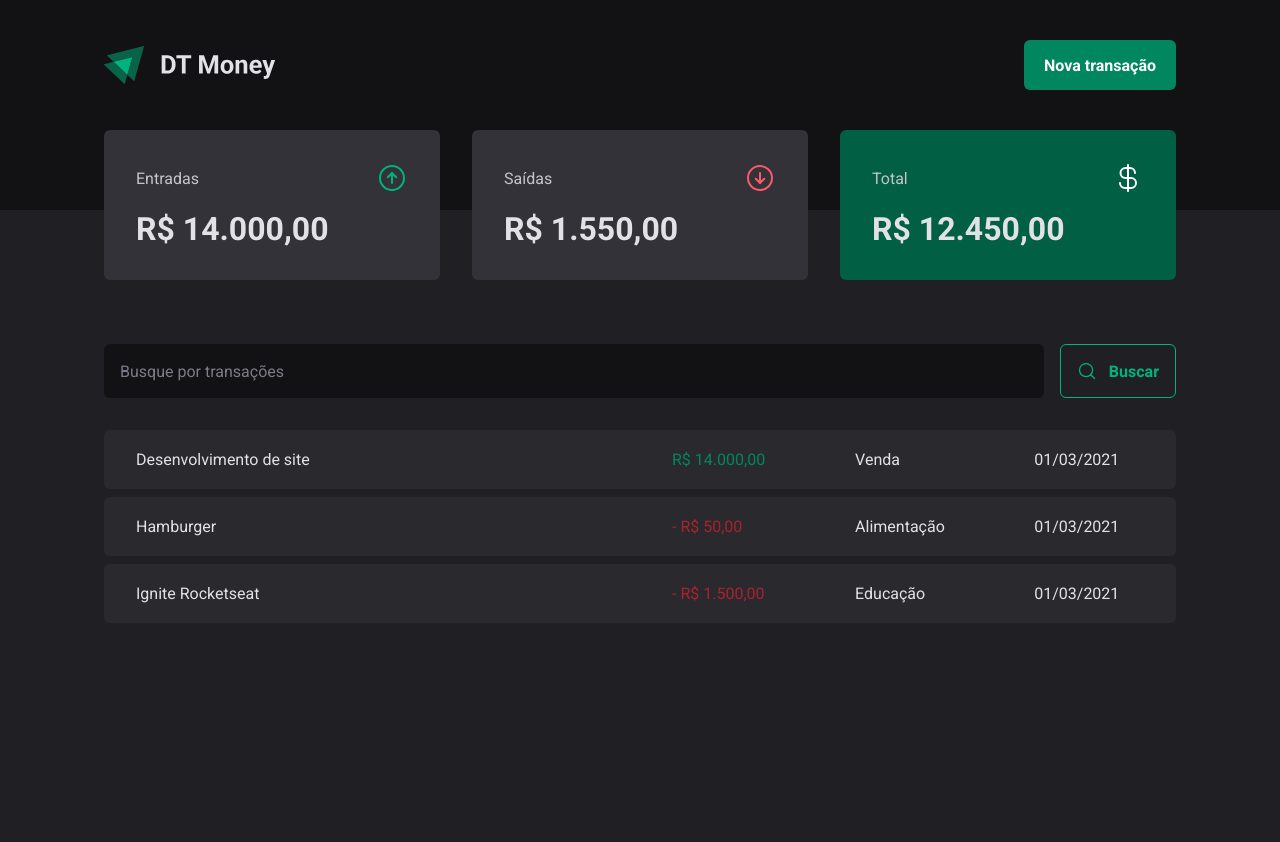
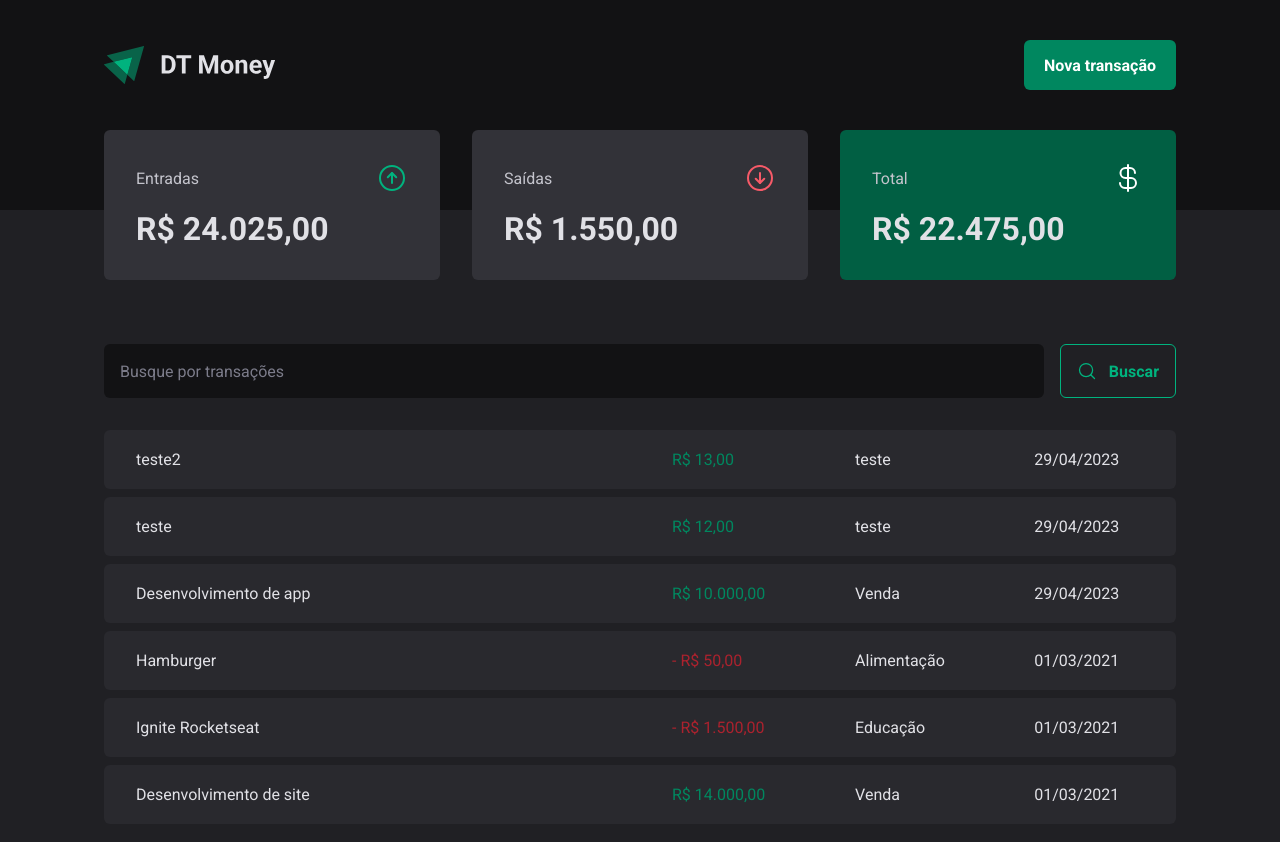
Before and after one commit to fabio-beutler/ignite-03-dt-money, a React (Vite) app: page / in a window 1280 px wide. Shown: the top 842 px of the page. Before the commit the page ends 800 px from the top, so only its background shows below. Built offline with nearby package versions, Linux system fonts and the light colour scheme; data requests are answered from the project's data file.

Commit message:
Conexão com a API - Criando nova transação

```diff
--- a/server.json
+++ b/server.json
@@ -23,6 +23,30 @@
       "category": "Educação",
       "amount": 1500,
       "createdAt": "2021-03-01T12:23:44.000Z"
+    },
+    {
+      "description": "Desenvolvimento de app",
+      "amount": 10000,
+      "category": "Venda",
+      "type": "income",
+      "createdAt": "2023-04-29T00:24:19.937Z",
+      "id": 4
+    },
+    {
+      "description": "teste",
+      "amount": 12,
+      "category": "teste",
+      "type": "income",
+      "createdAt": "2023-04-29T00:33:46.957Z",
+      "id": 5
+    },
+    {
+      "description": "teste2",
+      "amount": 13,
+      "category": "teste",
+      "type": "income",
+      "createdAt": "2023-04-29T00:35:27.891Z",
+      "id": 6
     }
   ]
 }
--- a/src/components/NewTransactionModal/index.tsx
+++ b/src/components/NewTransactionModal/index.tsx
@@ -10,6 +10,8 @@ import {
 import * as zod from 'zod';
 import { Controller, useForm } from 'react-hook-form';
 import { zodResolver } from '@hookform/resolvers/zod';
+import { api } from '../../lib/axios';
+import { useTransactionsContext } from '../../hooks/useTransactionsContext';
 
 const newTransactionFormSchema = zod.object({
   description: zod.string().min(3, 'Descrição muito curta'),
@@ -23,11 +25,14 @@ const newTransactionFormSchema = zod.object({
 type NewTransactionFormData = zod.infer<typeof newTransactionFormSchema>;
 
 export function NewTransactionModal() {
+  const { createTransaction } = useTransactionsContext();
+
   const {
+    control,
     register,
     handleSubmit,
     formState: { isSubmitting },
-    control,
+    reset,
   } = useForm<NewTransactionFormData>({
     resolver: zodResolver(newTransactionFormSchema),
     defaultValues: {
@@ -35,9 +40,9 @@ export function NewTransactionModal() {
     },
   });
 
-  async function handleCreateNewTransaction(data: NewTransactionFormData) {
-    await new Promise((resolve) => setTimeout(resolve, 2000));
-    console.log(data);
+  async function handleCreateNewTransaction(inputData: NewTransactionFormData) {
+    await createTransaction(inputData);
+    reset();
   }
 
   return (
--- a/src/contexts/TransactionsContext.tsx
+++ b/src/contexts/TransactionsContext.tsx
@@ -17,6 +17,9 @@ interface TransactionsProviderProps {
 interface TransactionsContextType {
   transactions: Transaction[];
   fetchTransactions: (query?: string) => Promise<void>;
+  createTransaction: (
+    transaction: Omit<Transaction, 'id' | 'createdAt'>
+  ) => Promise<void>;
 }
 
 export const TransactionsContext = createContext<TransactionsContextType>(
@@ -30,9 +33,19 @@ export function TransactionsProvider({ children }: TransactionsProviderProps) {
     const response = await api.get('/transactions', {
       params: {
         q: query,
+        _sort: 'createdAt',
+        _order: 'desc',
       },
     });
     setTransactions(response.data);
+  }
+
+  async function createTransaction(transaction: Omit<Transaction, 'id' | 'createdAt'>) {
+    const response = await api.post('/transactions', {
+      ...transaction,
+      createdAt: new Date(),
+    });
+    setTransactions((prevTransactions) => [response.data, ...prevTransactions]);
   }
 
   useEffect(() => {
@@ -40,7 +53,9 @@ export function TransactionsProvider({ children }: TransactionsProviderProps) {
   }, []);
 
   return (
-    <TransactionsContext.Provider value={{ transactions, fetchTransactions }}>
+    <TransactionsContext.Provider
+      value={{ transactions, fetchTransactions, createTransaction }}
+    >
       {children}
     </TransactionsContext.Provider>
   );
```
